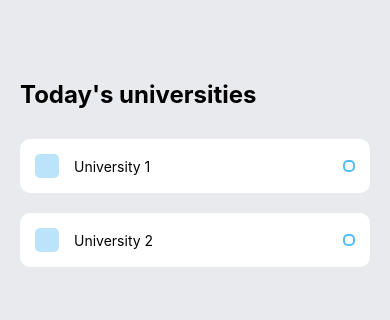
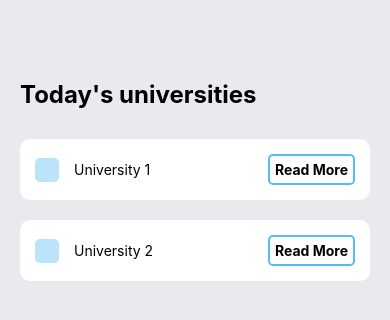
Before and after one commit to e2matheus/university-gaming, a React Native app: screen / in a window 390 px wide. Shown: the top 320 px of the page. Built offline with nearby package versions, Linux system fonts and the light colour scheme.

Commit message:
Add custom button to university list item

```diff
--- a/src/components/University.js
+++ b/src/components/University.js
@@ -1,5 +1,7 @@
 import React from 'react';
 import { StyleSheet, Text, View } from 'react-native';
+
+import CustomButton from '../ui/atoms/CustomButton';
 
 const University = (props) => {
 
@@ -9,7 +11,9 @@ const University = (props) => {
         <View style={styles.logo}></View>
         <Text style={styles.mainText}>{props.title}</Text>
       </View>
-      <View style={styles.sectionRight}></View>
+      <View>
+        <CustomButton text="Read More"/>
+      </View>
     </View>
   );
 }
@@ -40,13 +44,6 @@ const styles = StyleSheet.create({
   mainText: {
     maxWidth: '80%',
   },
-  sectionRight: {
-    width: 12,
-    height: 12,
-    borderColor: '#55BCF6',
-    borderWidth: 2,
-    borderRadius: 5,
-  },
 });
 
 export default University;
--- /dev/null
+++ b/src/ui/atoms/CustomButton.js
@@ -0,0 +1,23 @@
+import React from 'react';
+import { StyleSheet, Text, View } from 'react-native';
+
+const CustomButton = ({ text }) => {
+
+  return (
+    <View style={styles.container}>
+      <Text style={styles.mainText}>{text}</Text>
+    </View>
+  );
+}
+
+const styles = StyleSheet.create({
+  mainText: {
+    padding: 5,
+    borderColor: '#55BCF6',
+    borderWidth: 2,
+    borderRadius: 5,
+    fontWeight: 'bold',
+  }
+});
+
+export default CustomButton;
```
